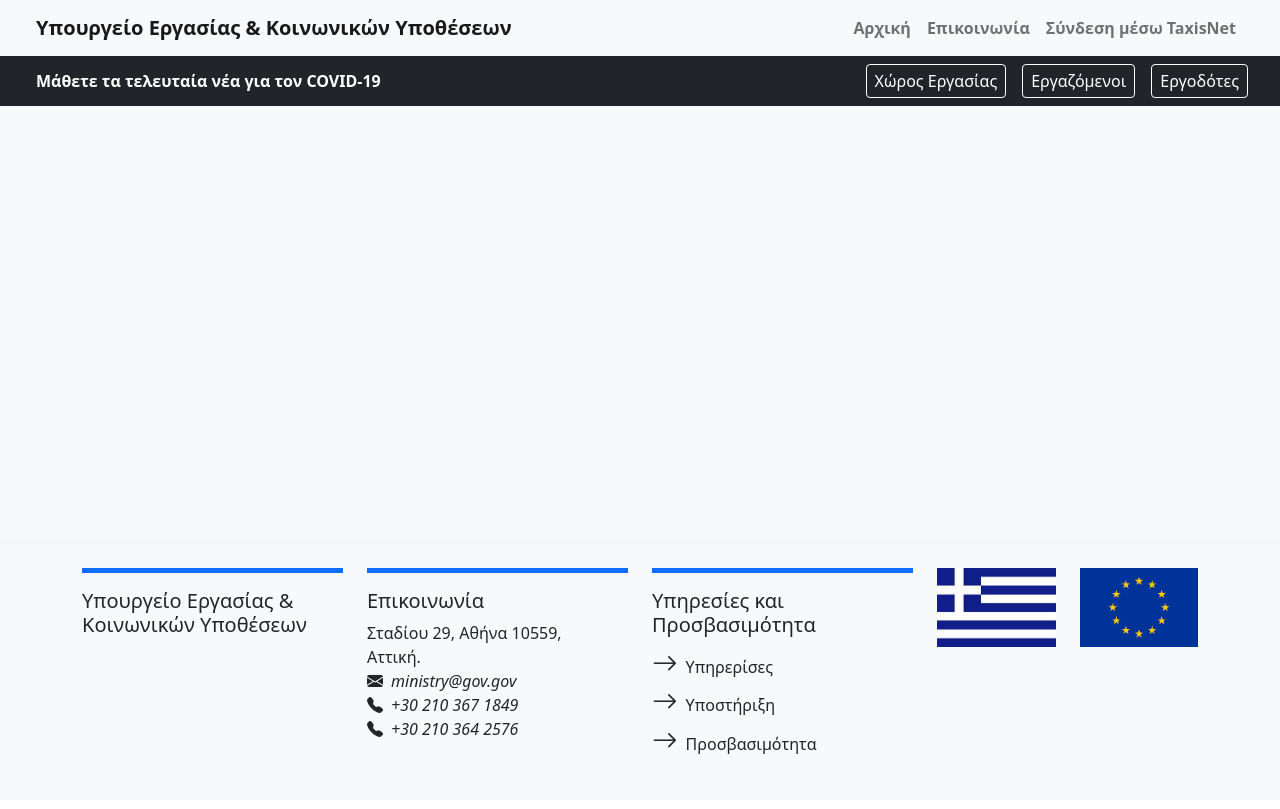
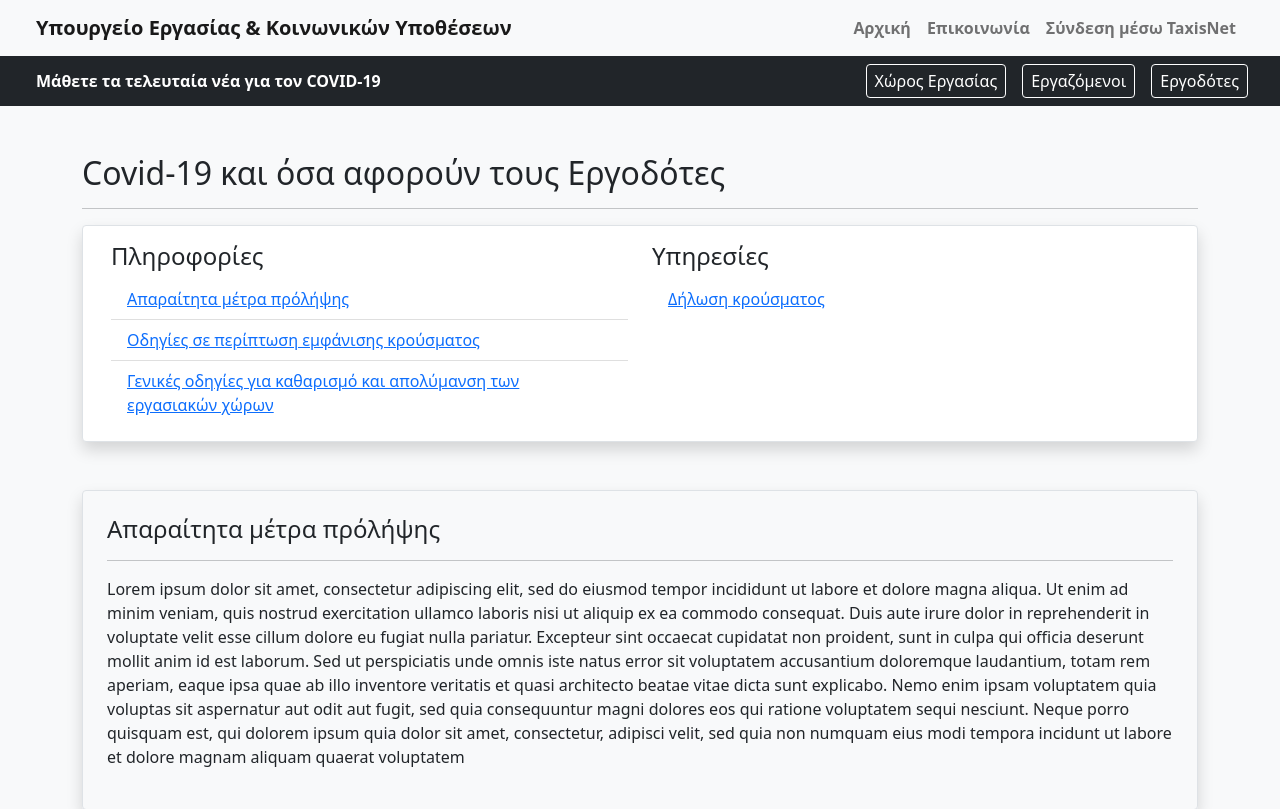
Before and after one commit to FotiadisM/Ministry-of-Labor, a React (Create React App) app in the folder web/: page /covid/employer in a window 1280 px wide. Shown: the top 809 px of the page. Built offline with nearby package versions, Linux system fonts and the light colour scheme.

Commit message:
simple covid page

```diff
--- a/web/src/Components/Covid/Covid.tsx
+++ b/web/src/Components/Covid/Covid.tsx
@@ -1,4 +1,4 @@
-import React, { useState } from "react";
+import React from "react";
 import { Route as ReactRoute, Switch, NavLink } from "react-router-dom";
 
 interface CovidMenuProps {
@@ -19,9 +19,7 @@ const CovidMenu: React.FC<CovidMenuProps> = ({ title, info, services }) => {
             {info.map((i, index) => {
               return (
                 <li key={index} className="list-group-item">
-                  <NavLink to={i.href} activeClassName="active">
-                    {i.text}
-                  </NavLink>
+                  <a href={"#" + i.href}>{i.text}</a>
                 </li>
               );
             })}
@@ -46,42 +44,103 @@ const CovidMenu: React.FC<CovidMenuProps> = ({ title, info, services }) => {
   );
 };
 
+interface CovidBoxProps {
+  info: Route;
+}
+
+const CovidBox: React.FC<CovidBoxProps> = ({ info }) => {
+  return (
+    <div id={info.href} className="rounded border shadow p-4 mt-5">
+      <h4>{info.text}</h4>
+      <hr />
+      <p>
+        Lorem ipsum dolor sit amet, consectetur adipiscing elit, sed do eiusmod
+        tempor incididunt ut labore et dolore magna aliqua. Ut enim ad minim
+        veniam, quis nostrud exercitation ullamco laboris nisi ut aliquip ex ea
+        commodo consequat. Duis aute irure dolor in reprehenderit in voluptate
+        velit esse cillum dolore eu fugiat nulla pariatur. Excepteur sint
+        occaecat cupidatat non proident, sunt in culpa qui officia deserunt
+        mollit anim id est laborum. Sed ut perspiciatis unde omnis iste natus
+        error sit voluptatem accusantium doloremque laudantium, totam rem
+        aperiam, eaque ipsa quae ab illo inventore veritatis et quasi architecto
+        beatae vitae dicta sunt explicabo. Nemo enim ipsam voluptatem quia
+        voluptas sit aspernatur aut odit aut fugit, sed quia consequuntur magni
+        dolores eos qui ratione voluptatem sequi nesciunt. Neque porro quisquam
+        est, qui dolorem ipsum quia dolor sit amet, consectetur, adipisci velit,
+        sed quia non numquam eius modi tempora incidunt ut labore et dolore
+        magnam aliquam quaerat voluptatem
+      </p>
+    </div>
+  );
+};
+
 const workplace: CovidMenuProps = {
-  title: "Covid-19 στον χώρο εργασίας",
+  title: "Covid-19 και όσα αφορούν τον χώρο εργασίας",
   info: [
-    { text: "Απαραίτητα μέτρα πρόλήψης", href: "" },
-    { text: "Οδηγίες σε περίπτωση εμφάνισης κρούσματος", href: "" },
+    { text: "Απαραίτητα μέτρα πρόλήψης", href: "cw1" },
+    { text: "Οδηγίες σε περίπτωση εμφάνισης κρούσματος", href: "cw2" },
     {
       text: "Γενικές οδηγίες για καθαρισμό και απολύμανση των εργασιακών χώρων",
-      href: "",
+      href: "cw3",
+    },
+  ],
+  services: [{ text: "Δήλωση κρούσματος", href: "" }],
+};
+
+const employer: CovidMenuProps = {
+  title: "Covid-19 και όσα αφορούν τους Εργοδότες",
+  info: [
+    { text: "Απαραίτητα μέτρα πρόλήψης", href: "cb1" },
+    { text: "Οδηγίες σε περίπτωση εμφάνισης κρούσματος", href: "cb2" },
+    {
+      text: "Γενικές οδηγίες για καθαρισμό και απολύμανση των εργασιακών χώρων",
+      href: "cb3",
+    },
+  ],
+  services: [{ text: "Δήλωση κρούσματος", href: "" }],
+};
+
+const employees: CovidMenuProps = {
+  title: "Covid-19 και όσα αφορούν τους Εργαζομένους",
+  info: [
+    { text: "Απαραίτητα μέτρα πρόλήψης", href: "cs1" },
+    { text: "Οδηγίες σε περίπτωση εμφάνισης κρούσματος", href: "cs2" },
+    {
+      text: "Γενικές οδηγίες για καθαρισμό και απολύμανση των εργασιακών χώρων",
+      href: "cs3",
     },
   ],
   services: [{ text: "Δήλωση κρούσματος", href: "" }],
 };
 
 export const CovidRouter: React.FC = () => {
-  const [category, setCategory] = useState<CovidMenuProps>(workplace);
-
   return (
     <div className="py-5">
       <Switch>
         <ReactRoute exact path="/covid/workplace">
           <CovidMenu {...workplace} />
+          <div className="container">
+            {workplace.info.map((i, index) => {
+              return <CovidBox key={index} info={i} />;
+            })}
+          </div>
         </ReactRoute>
-        {/* <Route exact path="covid/employer">
-        <CovidMenu
-          title={category.title}
-          info={category.info}
-          services={category.services}
-        />
-      </Route> */}
-        {/* <Route exact path="covid/employees">
-        <CovidMenu
-          title={category.title}
-          info={category.info}
-          services={category.services}
-        />
-      </Route> */}
+        <ReactRoute exact path="/covid/employer">
+          <CovidMenu {...employer} />
+          <div className="container">
+            {employer.info.map((i, index) => {
+              return <CovidBox key={index} info={i} />;
+            })}
+          </div>
+        </ReactRoute>
+        <ReactRoute exact path="/covid/employees">
+          <CovidMenu {...employees} />
+          <div className="container">
+            {employees.info.map((i, index) => {
+              return <CovidBox key={index} info={i} />;
+            })}
+          </div>
+        </ReactRoute>
       </Switch>
     </div>
   );
--- a/web/src/Components/Homepage/Main/MiddlePage.tsx
+++ b/web/src/Components/Homepage/Main/MiddlePage.tsx
@@ -34,9 +34,9 @@ const Box: React.FC<BoxProps> = ({ title, links }) => {
       {links !== null ? (
         <div className="bg-white container-fluid rounded-3">
           <div className="row g-0 row-cols-2 pb-2">
-            {links.map((l) => {
+            {links.map((l, i) => {
               return (
-                <div className="col mt-2" key={l.text}>
+                <div className="col mt-2" key={i}>
                   <Link text={l.text} link={l.link} />
                 </div>
               );
--- a/web/src/Components/Navbar/Covid.tsx
+++ b/web/src/Components/Navbar/Covid.tsx
@@ -4,7 +4,7 @@ import { useHistory } from "react-router-dom";
 const routes: Route[] = [
   { text: "Χώρος Εργασίας", href: "/covid/workplace", status: "" },
   { text: "Εργαζόμενοι", href: "/covid/employees", status: "" },
-  { text: "Εργοδότες", href: "/covid/employers", status: "" },
+  { text: "Εργοδότες", href: "/covid/employer", status: "" },
 ];
 
 interface Props {}
--- a/web/src/Containers/Login.tsx
+++ b/web/src/Containers/Login.tsx
@@ -39,11 +39,7 @@ export const Login: React.FC<LoginProps> = () => {
         <i className="bi bi-arrow-left fs-5"></i>
         <span className="fs-6 ps-2 my-auto">Αρχική</span>
       </button> */}
-      <div
-        className="py-5 w-25 mx-auto"
-        // className="position-absolute w-25"
-        // style={{ top: "52%", left: "50%", transform: "translate(-50%, -50%)" }}
-      >
+      <div className="py-5 my-5 mx-auto" style={{ width: "30%" }}>
         <h2 className="text-center text-primary mb-4">Σύδενση μέσω Taxisnet</h2>
         <div
           className="border p-4 shadow mx-auto"
```
Also changed, not shown: web/src/Components/Covid/employees.tsx (deleted, +0 -7 lines), web/src/Components/Covid/employer.tsx (deleted, +0 -7 lines), web/src/Components/Covid/workplace.tsx (deleted, +0 -7 lines), 1 other file (tests, documents, lock files or other folders).
